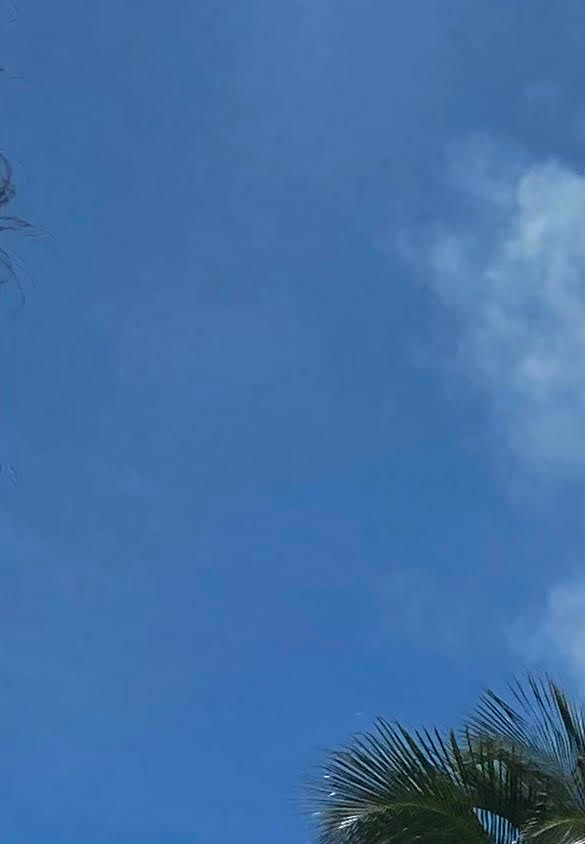
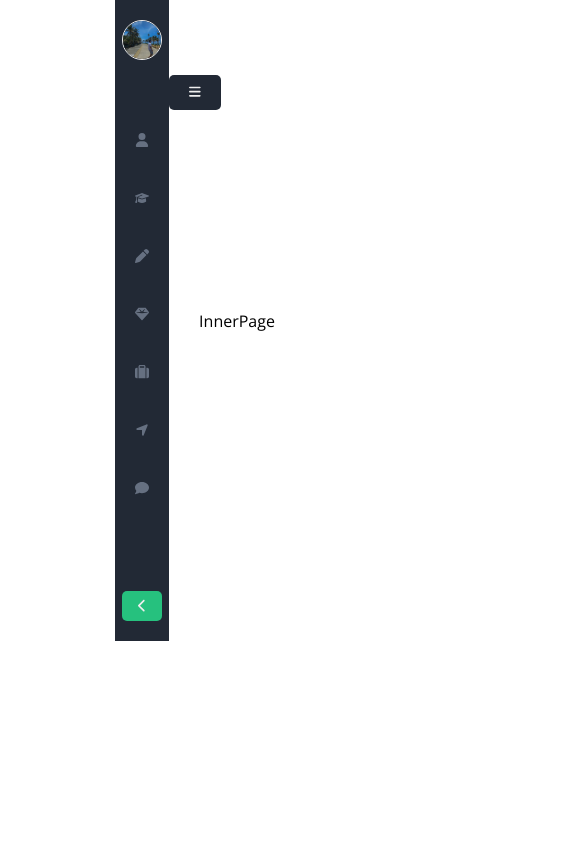
Before and after one commit to caoh29/caoh29.github.io, a React (Create React App) app: page /inner in a window 390 px wide. Shown: the top 844 px of the page, 585 px wide, since content can reach past the window. Built offline with nearby package versions, Linux system fonts and the light colour scheme.

Commit message:
adding styles for panel and responsive to it

```diff
--- /dev/null
+++ b/src/assets/styles/components/_Navigation.scss
@@ -0,0 +1,27 @@
+@use '../abstracts/colors' as colors;
+
+.navigation {
+  display: flex;
+  flex-direction: column;
+  flex-wrap: nowrap;
+  margin-top: 40px;
+
+  .navigation-link-container {
+    display: flex;
+    flex-wrap: nowrap;
+    padding: 18px 20px 18px 20px;
+  }
+
+  .navigation-link {
+    color: colors.$ternary;
+
+    .navigation-link-icon {
+      width: 14px;
+      height: 14px;
+    }
+
+    .navigation-link-text {
+      margin-left: 20px;
+    }
+  }
+}
--- /dev/null
+++ b/src/assets/styles/components/_Panel.scss
@@ -0,0 +1,11 @@
+@use '../abstracts/colors' as colors;
+
+.panel {
+  position: sticky;
+  display: flex;
+  flex-direction: column;
+  flex-wrap: nowrap;
+  background-color: colors.$secondary;
+  padding: 20px;
+  width: 250px;
+}
--- a/src/assets/styles/components/_index.scss
+++ b/src/assets/styles/components/_index.scss
@@ -1 +1,3 @@
 @forward 'Button';
+@forward 'Panel';
+@forward 'Navigation';
--- a/src/assets/styles/pages/_index.scss
+++ b/src/assets/styles/pages/_index.scss
@@ -1 +1,2 @@
 @forward 'home';
+@forward 'inner';
--- /dev/null
+++ b/src/assets/styles/pages/_inner.scss
@@ -0,0 +1,104 @@
+@use '../abstracts/colors';
+@use '../abstracts/variables';
+
+.inner {
+  display: grid;
+  grid-template-columns: 250px 30px auto;
+  align-items: center;
+  justify-content: center;
+
+  .photo-box {
+    display: flex;
+    flex-direction: column;
+    gap: 10px;
+    text-align: center;
+
+    .crop-photo {
+      margin: auto;
+      width: 100px;
+      height: 100px;
+      overflow: hidden;
+      border-radius: 50%;
+      border-style: solid;
+      border-color: colors.$forth;
+      border-width: 1px;
+
+      img {
+        width: 100%;
+        height: 100%;
+        object-fit: cover;
+      }
+    }
+
+    .name-photo {
+      color: colors.$forth;
+      font-size: 16px;
+      font-weight: variables.$titleWeight;
+      line-height: 20px;
+      text-align: center;
+    }
+
+    .title-photo {
+      display: none;
+      // margin: 10px auto 10px auto;
+      // font-size: 25px;
+      // font-weight: variables.$subtitleWeight;
+      // line-height: 30px;
+    }
+
+    .description-photo {
+      display: none;
+      // font-size: 14px;
+      // font-weight: variables.$regularTextWeight;
+      // line-height: 21px;
+    }
+  }
+
+  .button {
+    margin: 75px auto auto auto;
+  }
+}
+
+@media (max-width: 600px) {
+  .inner {
+    display: grid;
+    grid-template-columns: 54px 30px auto;
+
+    .panel {
+      width: 54px;
+      padding: 20px 7px;
+
+      .crop-photo {
+        width: 40px;
+        height: 40px;
+      }
+
+      .name-photo {
+        display: none;
+      }
+      .navigation-link-container {
+        justify-content: center;
+
+        .navigation-link-text {
+          display: none;
+        }
+      }
+
+      .button {
+        background-color: colors.$primary;
+        width: 40px;
+        height: 30px;
+        padding: 5px;
+
+        &:hover {
+          background-color: colors.$forth;
+          color: colors.$primary;
+        }
+
+        .button-text {
+          display: none;
+        }
+      }
+    }
+  }
+}
--- a/src/components/Button/index.tsx
+++ b/src/components/Button/index.tsx
@@ -3,7 +3,7 @@ import { ButtonProps } from '../../types';
 export default function Button({ text, icon, onClick }: ButtonProps) {
   return (
     <button className="button" onClick={onClick}>
-      {icon} {text}
+      {icon} <span className="button-text">{text}</span>
     </button>
   );
 }
--- a/src/components/Navigation/index.tsx
+++ b/src/components/Navigation/index.tsx
@@ -1,15 +1,23 @@
 import { NavLink } from 'react-router-dom';
+
+import { FontAwesomeIcon } from '@fortawesome/react-fontawesome';
 
 import { NAVIGATION_DIRECTORY } from '../../utils/constants';
 
 export default function Navigation() {
   return (
-    <>
+    <div className="navigation">
       {NAVIGATION_DIRECTORY.map((item) => (
-        <NavLink className="navigation-link" key={item.link} to={item.link}>
-          {item.content}
-        </NavLink>
+        <div className="navigation-link-container" key={item.link}>
+          <NavLink className="navigation-link" to={item.link}>
+            <FontAwesomeIcon
+              className="navigation-link-icon"
+              icon={item.icon}
+            />
+            <span className="navigation-link-text">{item.content}</span>
+          </NavLink>
+        </div>
       ))}
-    </>
+    </div>
   );
 }
--- a/src/utils/constants/index.ts
+++ b/src/utils/constants/index.ts
@@ -1,3 +1,5 @@
+import { faUser, faGraduationCap, faPen, faGem, faSuitcase, faLocationArrow, faComment } from '@fortawesome/free-solid-svg-icons';
+
 import avatarImage from '../../assets/images/avatar.jpg';
 
 import { PhotoBoxProps } from '../../types';
@@ -12,26 +14,37 @@ export const PHOTO_BOX_PROPS: PhotoBoxProps = {
 
 export const NAVIGATION_DIRECTORY = [
   {
+    icon: faUser,
     link: '#about',
     content: 'About me',
   },
   {
+    icon: faGraduationCap,
     link: '#education',
     content: 'Education',
   },
   {
+    icon: faPen,
     link: '#experience',
     content: 'Experience',
   },
   {
+    icon: faGem,
+    link: '#skills',
+    content: 'Skills',
+  },
+  {
+    icon: faSuitcase,
     link: '#portfolio',
     content: 'Portfolio',
   },
   {
+    icon: faLocationArrow,
     link: '#contact',
     content: 'Contacts',
   },
   {
+    icon: faComment,
     link: '#feedback',
     content: 'Feedbacks',
   },
```
